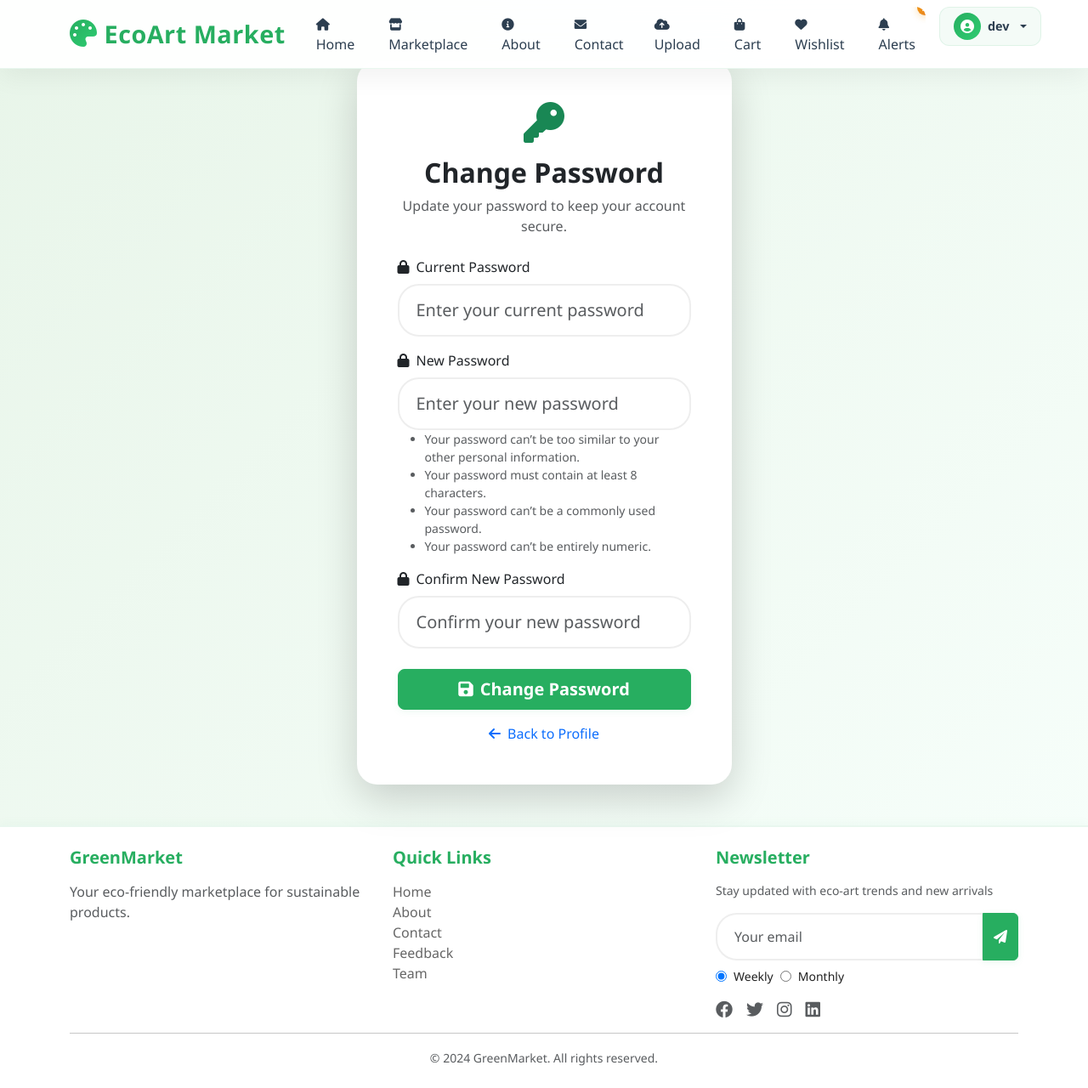
After one commit to arvnd-rdy/Eco-art, a Django app: page /profile/change-password/ in a window 1280 px wide. The commit adds this page. Shown: the whole page at 85% size. Run offline with Django 4.2, Linux system fonts and the light colour scheme; a user stored in the database is signed in; data comes from the database, SQL or seed files in the repository.

Commit message:
Enhanced authentication system with password reset, change password, and improved error handling - Added custom login view with error messages - Implemented password reset with real email sending - Added change password functionality in profile - Enhanced user authentication with email validation - Updated README with comprehensive documentation - Added fixtures for consistent demo data

```diff
--- a/greenmarket/urls.py
+++ b/greenmarket/urls.py
@@ -22,7 +22,7 @@ from django.views.generic import RedirectView
 
 urlpatterns = [
     path('admin/', admin.site.urls),
-    path('accounts/', include('django.contrib.auth.urls')),
+    # path('accounts/', include('django.contrib.auth.urls')),  # Commented out to use custom views
     path('accounts/profile/', RedirectView.as_view(url='/profile/', permanent=False), name='profile_redirect'),
     path('', include('market.urls')),
 ]
--- /dev/null
+++ b/market/templates/market/change_password.html
@@ -0,0 +1,112 @@
+{% extends 'market/base.html' %}
+{% block content %}
+<div class="container d-flex align-items-center justify-content-center" style="min-height: 80vh;">
+  <div class="row w-100 justify-content-center">
+    <div class="col-md-6 col-lg-5">
+      <div class="card shadow-lg border-0">
+        <div class="card-body p-5">
+          <div class="text-center mb-4">
+            <i class="fas fa-key fa-3x text-success mb-3"></i>
+            <h2 class="mb-2 fw-bold">Change Password</h2>
+            <p class="text-muted">Update your password to keep your account secure.</p>
+          </div>
+
+          <!-- Display messages -->
+          {% if messages %}
+            {% for message in messages %}
+              <div class="alert alert-{% if message.tags == 'error' %}danger{% else %}{{ message.tags }}{% endif %} alert-dismissible fade show" role="alert">
+                <i class="fas fa-{% if message.tags == 'error' %}exclamation-triangle{% elif message.tags == 'success' %}check-circle{% else %}info-circle{% endif %} me-2"></i>
+                {{ message }}
+                <button type="button" class="btn-close" data-bs-dismiss="alert" aria-label="Close"></button>
+              </div>
+            {% endfor %}
+          {% endif %}
+
+          <form method="post" autocomplete="off">
+            {% csrf_token %}
+
+            <!-- Current Password -->
+            <div class="mb-3">
+              <label for="id_old_password" class="form-label">
+                <i class="fas fa-lock me-2"></i>Current Password
+              </label>
+              <input type="password" name="old_password" required id="id_old_password"
+                     class="form-control form-control-lg" placeholder="Enter your current password">
+              {% for error in form.old_password.errors %}
+                <div class="text-danger small mt-1">{{ error }}</div>
+              {% endfor %}
+            </div>
+
+            <!-- New Password -->
+            <div class="mb-3">
+              <label for="id_new_password1" class="form-label">
+                <i class="fas fa-lock me-2"></i>New Password
+              </label>
+              <input type="password" name="new_password1" required id="id_new_password1"
+                     class="form-control form-control-lg" placeholder="Enter your new password">
+              {% if form.new_password1.help_text %}
+                <small class="form-text text-muted">{{ form.new_password1.help_text|safe }}</small>
+              {% endif %}
+              {% for error in form.new_password1.errors %}
+                <div class="text-danger small mt-1">{{ error }}</div>
+              {% endfor %}
+            </div>
+
+            <!-- Confirm New Password -->
+            <div class="mb-4">
+              <label for="id_new_password2" class="form-label">
+                <i class="fas fa-lock me-2"></i>Confirm New Password
+              </label>
+              <input type="password" name="new_password2" required id="id_new_password2"
+                     class="form-control form-control-lg" placeholder="Confirm your new password">
+              {% for error in form.new_password2.errors %}
+                <div class="text-danger small mt-1">{{ error }}</div>
+              {% endfor %}
+            </div>
+
+            <!-- Submit Button -->
+            <button type="submit" class="btn btn-success btn-lg w-100 mb-3">
+              <i class="fas fa-save me-2"></i>Change Password
+            </button>
+
+            <!-- Back to Profile Link -->
+            <div class="text-center">
+              <a href="{% url 'profile' %}" class="text-decoration-none">
+                <i class="fas fa-arrow-left me-2"></i>Back to Profile
+              </a>
+            </div>
+          </form>
+        </div>
+      </div>
+    </div>
+  </div>
+</div>
+{% endblock %}
+
+{% block extra_css %}
+<style>
+  body {
+    background: linear-gradient(135deg, #e8f5e9 0%, #f8fffc 100%);
+  }
+  .card {
+    border-radius: 1.5rem;
+  }
+  .form-label {
+    font-weight: 500;
+  }
+  .form-control {
+    border-radius: 25px;
+    padding: 14px 20px;
+    border: 2px solid #eee;
+    transition: border-color 0.3s, box-shadow 0.3s;
+  }
+  .form-control:focus {
+    border-color: #2ecc71;
+    box-shadow: 0 0 0 0.2rem rgba(46,204,113,0.15);
+  }
+  .alert {
+    border-radius: 15px;
+    border: none;
+  }
+</style>
+{% endblock %}
--- a/market/templates/market/profile.html
+++ b/market/templates/market/profile.html
@@ -454,6 +454,10 @@
                 <i class="fas fa-edit"></i>
                 Edit Profile
               </a>
+              <a href="{% url 'change_password' %}" class="edit-btn" style="background: linear-gradient(135deg, #3498db, #2980b9);">
+                <i class="fas fa-key"></i>
+                Change Password
+              </a>
               <a href="{% url 'artist_application' %}" class="edit-btn" style="background: linear-gradient(135deg, #e67e22, #f39c12);">
                 <i class="fas fa-certificate"></i>
                 Apply as Artist
--- a/market/urls.py
+++ b/market/urls.py
@@ -1,5 +1,7 @@
 from django.urls import path
-from .views import SignUpView, IndexView, ProductListView, ProductUploadView, ProductDetailView, ContactSellerView, ProfileView, AboutView, ContactView, TeamView, ProductDeleteView, SellerProfileView, HomeView, MarketplaceView, add_to_cart, remove_from_cart, CartView, ReviewView, DeleteReviewView, CheckoutView, OrderConfirmationView, OrderHistoryView, OrderDetailView, NotificationsView, MarkNotificationReadView, WishlistView, add_to_wishlist, remove_from_wishlist, move_to_cart, LogoutView, UserFeedbackView, ArtistApplicationView, NewsletterSubscriptionView, ShippingUpdateView
+from django.contrib.auth.views import PasswordResetConfirmView, PasswordResetCompleteView
+from django.views.generic import TemplateView
+from .views import SignUpView, IndexView, ProductListView, ProductUploadView, ProductDetailView, ContactSellerView, ProfileView, AboutView, ContactView, TeamView, ProductDeleteView, SellerProfileView, HomeView, MarketplaceView, add_to_cart, remove_from_cart, CartView, ReviewView, DeleteReviewView, CheckoutView, OrderConfirmationView, OrderHistoryView, OrderDetailView, NotificationsView, MarkNotificationReadView, WishlistView, add_to_wishlist, remove_from_wishlist, move_to_cart, LogoutView, UserFeedbackView, ArtistApplicationView, NewsletterSubscriptionView, ShippingUpdateView, CustomPasswordResetView, ChangePasswordView, CustomLoginView
 
 urlpatterns = [
     path('', HomeView.as_view(), name='home'),
@@ -20,6 +22,11 @@ urlpatterns = [
     path('move-to-cart/<int:pk>/', move_to_cart, name='move_to_cart'),
     path('signup/', SignUpView.as_view(), name='signup'),
     path('logout/', LogoutView.as_view(), name='logout'),
+    path('login/', CustomLoginView.as_view(), name='login'),
+    path('password-reset/', CustomPasswordResetView.as_view(), name='password_reset'),
+    path('password-reset/done/', TemplateView.as_view(template_name='registration/password_reset_done.html'), name='password_reset_done'),
+    path('reset/<uidb64>/<token>/', PasswordResetConfirmView.as_view(template_name='registration/password_reset_confirm.html'), name='password_reset_confirm'),
+    path('reset/done/', PasswordResetCompleteView.as_view(template_name='registration/password_reset_complete.html'), name='password_reset_complete'),
     path('upload/', ProductUploadView.as_view(), name='upload'),
     path('product/<int:pk>/', ProductDetailView.as_view(), name='product_detail'),
     path('product/<int:pk>/delete/', ProductDeleteView.as_view(), name='product_delete'),
@@ -27,6 +34,7 @@ urlpatterns = [
     path('product/<int:pk>/review/', ReviewView.as_view(), name='add_review'),
     path('product/<int:pk>/review/delete/', DeleteReviewView.as_view(), name='delete_review'),
     path('profile/', ProfileView.as_view(), name='profile'),
+    path('profile/change-password/', ChangePasswordView.as_view(), name='change_password'),
     path('about/', AboutView.as_view(), name='about'),
     path('contact/', ContactView.as_view(), name='contact'),
     path('team/', TeamView.as_view(), name='team'),
--- a/market/views.py
+++ b/market/views.py
@@ -14,6 +14,11 @@ from django.utils import timezone
 from django.http import HttpResponseRedirect, JsonResponse
 from django.urls import reverse
 from decimal import Decimal
+from django.contrib.auth.forms import PasswordResetForm
+from django.contrib.auth.views import PasswordResetView
+from django.contrib.auth.forms import PasswordChangeForm
+from django.contrib.auth import update_session_auth_hash
+from django.contrib.auth.forms import AuthenticationForm
 
 # Create your views here.
 
@@ -894,3 +899,60 @@ class LogoutView(View):
         logout(request)
         messages.success(request, 'You have been successfully logged out!')
         return redirect('home')
+
+class CustomPasswordResetView(PasswordResetView):
+    template_name = 'registration/password_reset_form.html'
+    email_template_name = 'registration/password_reset_email.html'
+    subject_template_name = 'registration/password_reset_subject.txt'
+    success_url = '/password-reset/done/'
+
+    def form_valid(self, form):
+        email = form.cleaned_data['email']
+        # Check if user with this email exists
+        if not User.objects.filter(email=email).exists():
+            messages.error(self.request, f'No user found with email address: {email}')
+            return self.form_invalid(form)
+
+        try:
+            # If user exists, proceed with password reset
+            response = super().form_valid(form)
+            messages.success(self.request, f'Password reset email sent to: {email}')
+            return response
+        except Exception as e:
+            print(f"Email sending error: {str(e)}")  # Debug print
+            messages.error(self.request, f'Error sending email: {str(e)}')
+            return self.form_invalid(form)
+
+class CustomLoginView(View):
+    def get(self, request):
+        if request.user.is_authenticated:
+            return redirect('home')
+        form = AuthenticationForm()
+        return render(request, 'registration/login.html', {'form': form})
+
+    def post(self, request):
+        form = AuthenticationForm(request, data=request.POST)
+        if form.is_valid():
+            user = form.get_user()
+            login(request, user)
+            messages.success(request, f'Welcome back, {user.username}!')
+            next_url = request.GET.get('next', 'home')
+            return redirect(next_url)
+        else:
+            messages.error(request, 'Invalid username or password. Please try again.')
+            return render(request, 'registration/login.html', {'form': form})
+
+class ChangePasswordView(LoginRequiredMixin, View):
+    def get(self, request):
+        form = PasswordChangeForm(request.user)
+        return render(request, 'market/change_password.html', {'form': form})
+
+    def post(self, request):
+        form = PasswordChangeForm(request.user, request.POST)
+        if form.is_valid():
+            user = form.save()
+            # Update session to prevent logout
+            update_session_auth_hash(request, user)
+            messages.success(request, 'Your password has been successfully changed!')
+            return redirect('profile')
+        return render(request, 'market/change_password.html', {'form': form})
--- /dev/null
+++ b/templates/registration/password_reset_subject.txt
@@ -0,0 +1 @@
+Password reset on EcoArt Market
```
Also changed, not shown: greenmarket/settings.py (+12 -0 lines), templates/registration/login.html (+32 -0 lines), templates/registration/password_reset_email.html (added, +14 -0 lines), templates/registration/password_reset_form.html (+12 -0 lines), README.md.
